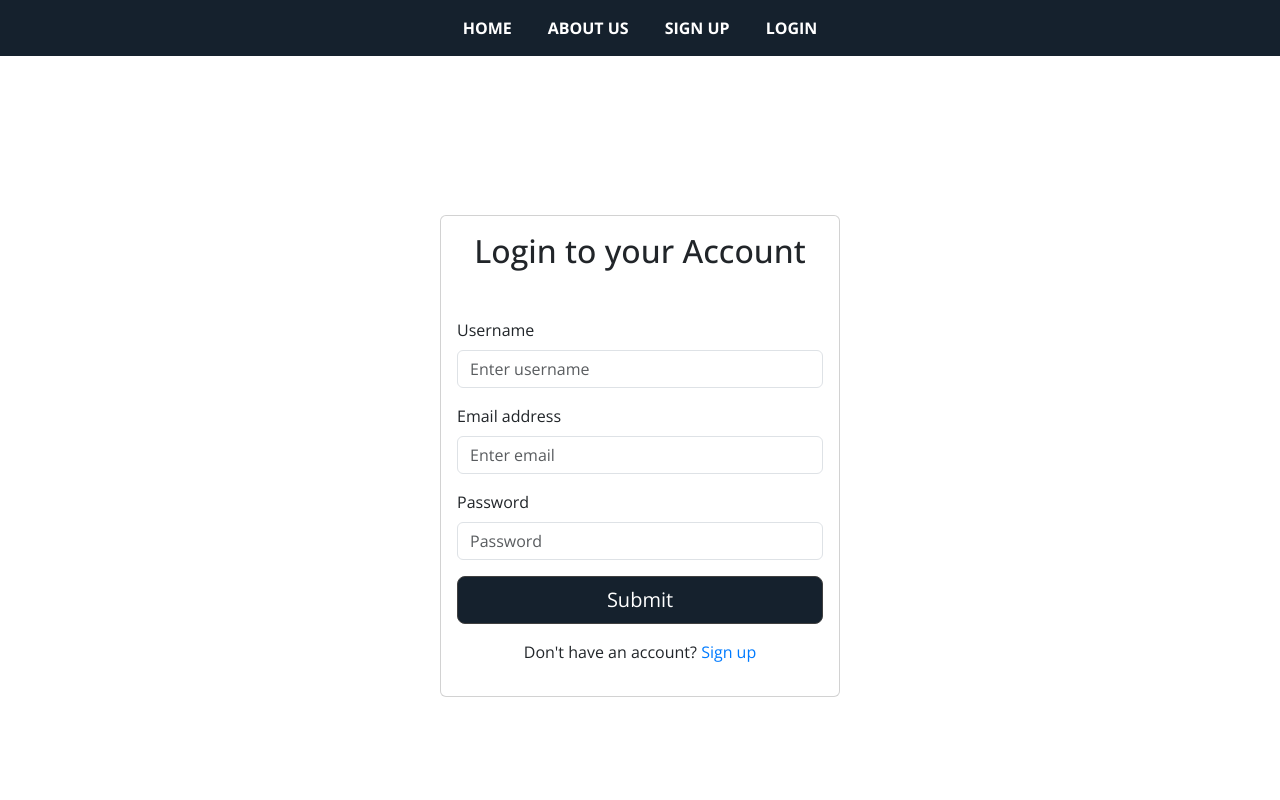
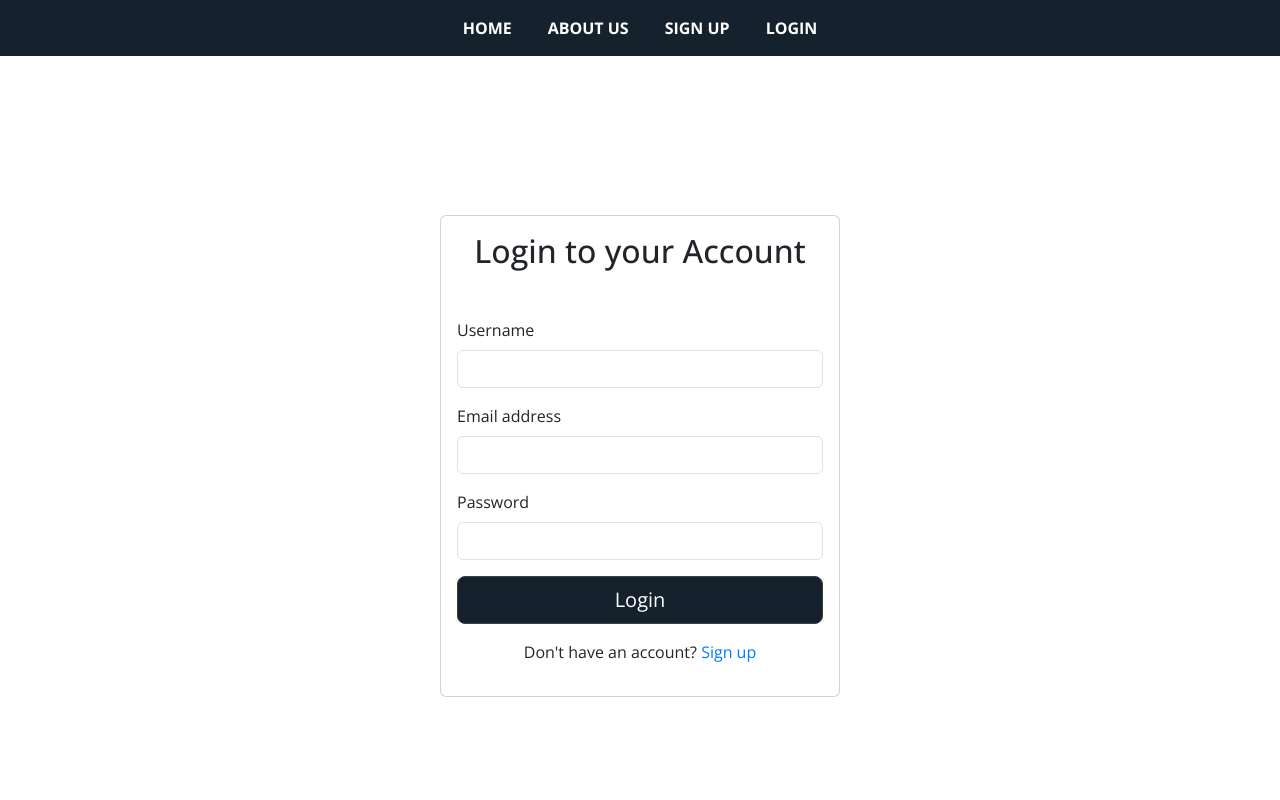
Before and after one commit to Hassan-Khan16/collab-demo, a React (Vite) app: page /login in a window 1280 px wide. Shown: the top 800 px of the page. Built offline with nearby package versions, Linux system fonts and the light colour scheme.

Commit message:
login placeholders removed

```diff
--- a/src/Component/Auth/login.jsx
+++ b/src/Component/Auth/login.jsx
@@ -16,21 +16,21 @@ function Login() {
                     <Form>
                         <Form.Group className="mb-3" controlId="formBasicUsername">
                             <Form.Label>Username</Form.Label>
-                            <Form.Control type="text" placeholder="Enter username" />
+                            <Form.Control type="text" />
                         </Form.Group>
 
                         <Form.Group className="mb-3" controlId="formBasicEmail">
                             <Form.Label>Email address</Form.Label>
-                            <Form.Control type="email" placeholder="Enter email" />
+                            <Form.Control type="email"  />
                         </Form.Group>
 
                         <Form.Group className="mb-3" controlId="formBasicPassword">
                             <Form.Label>Password</Form.Label>
-                            <Form.Control type="password" placeholder="Password" />
+                            <Form.Control type="password" />
                         </Form.Group>
 
                         <Button className=' w-100 custom-button' size='lg' variant="primary" type="submit">
-                            Submit
+                            Login
                         </Button>
 
                         <div className='text-center m-3'>
```
